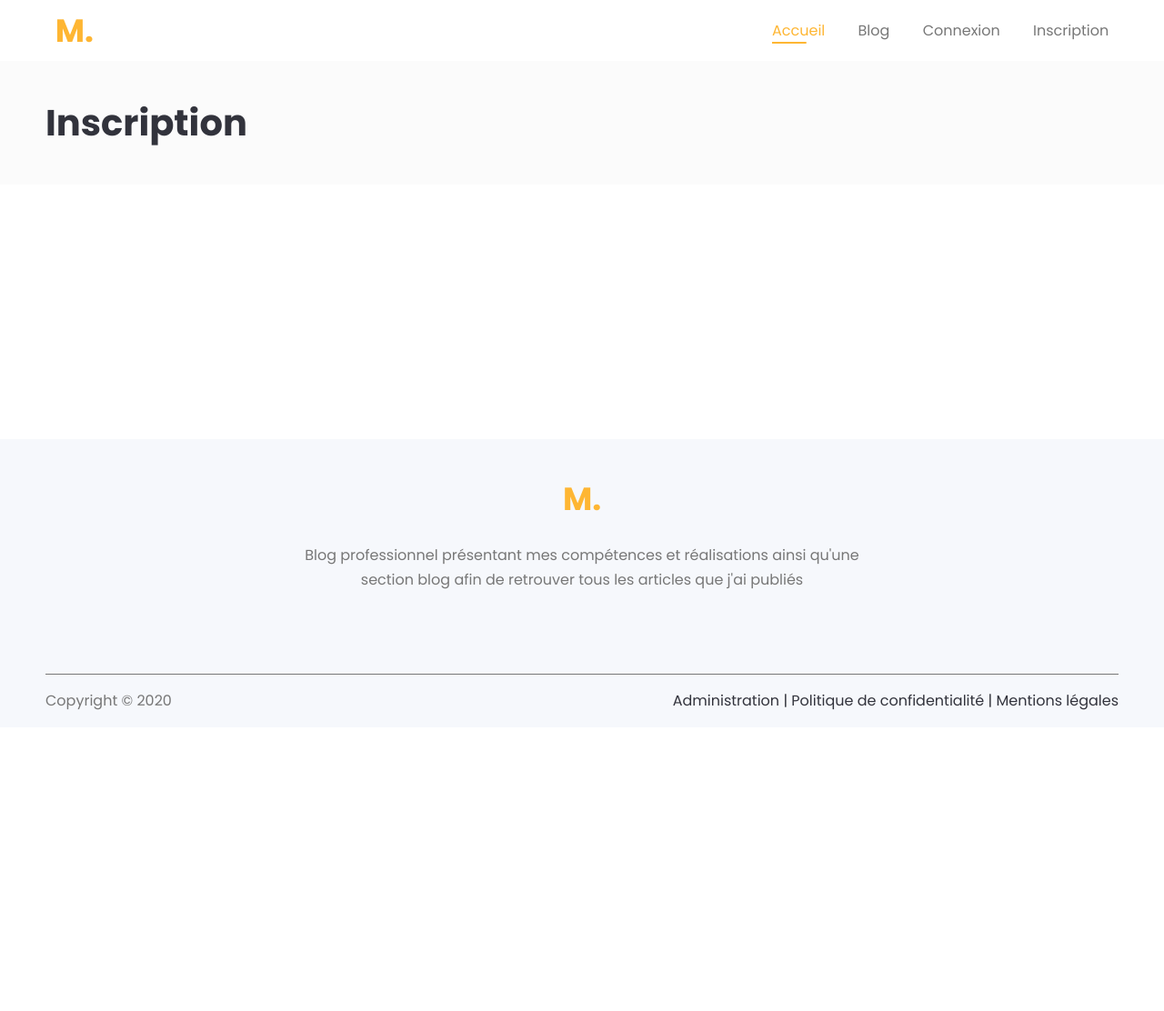
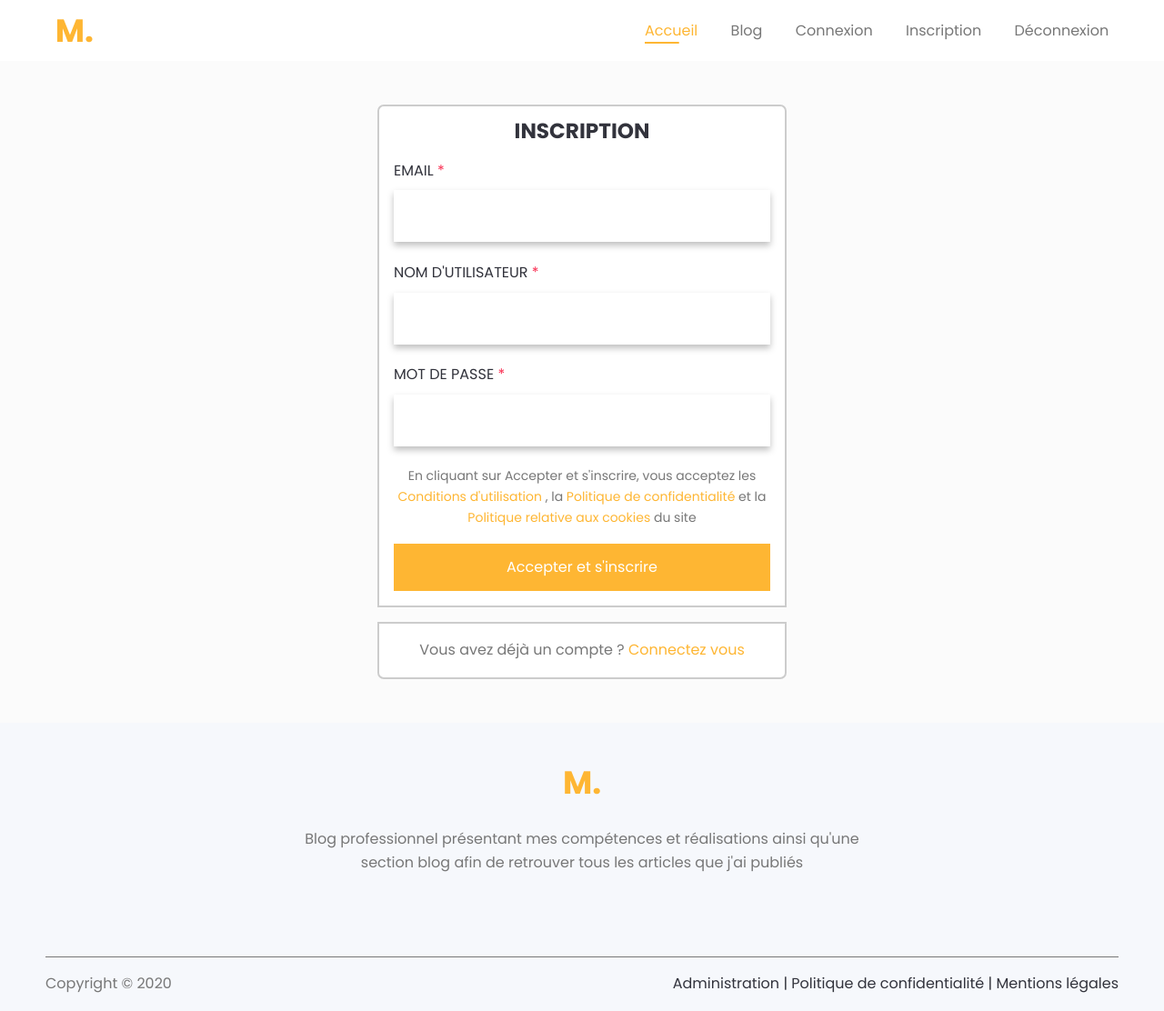
Before and after one commit to Eredost/Php-blog, a PHP site: page /inscription in a window 1280 px wide. Shown: the whole page at 91% size. Before the commit the page ends 781 px from the top, so only its background shows below. Run offline with PHP 8.4, Linux system fonts and the light colour scheme; style sheets or scripts are compiled from the project's sources; some libraries are stand-ins or nearby versions; some web fonts are replaced.

Commit message:
feat: integration of the login and registration page

```diff
--- a/App/App.php
+++ b/App/App.php
@@ -115,5 +115,11 @@ final class App
             'Blog\Controllers\SecurityController#login',
             'login'
         );
+        $this->router->map(
+            'GET',
+            '/deconnexion',
+            'Blog\Controllers\SecurityController#disconnect',
+            'disconnect'
+        );
     }
 }
--- a/App/Controllers/SecurityController.php
+++ b/App/Controllers/SecurityController.php
@@ -2,18 +2,43 @@
 
 namespace Blog\Controllers;
 
+use Blog\Forms\LoginForm;
+use Blog\Forms\SignupForm;
+use Blog\Models\User;
 use Blog\TemplateEngine;
+use Blog\Utils\Request;
 
 class SecurityController extends TemplateEngine
 {
     public function login()
     {
+        $request = new Request();
+        $loginForm = new LoginForm();
+        $loginForm->handleRequest($request->request());
 
+        if ($request->isMethod('post') && $loginForm->isValid()) {
+            // TODO: Implement login form submit
+        }
+
+        return $this->render('frontend/login', [
+            'loginForm' => $loginForm->createView(),
+        ]);
     }
 
     public function signup()
     {
-        return $this->render('frontend/signup');
+        $request = new Request();
+        $user = new User();
+        $signupForm = new SignupForm($user);
+        $signupForm->handleRequest($request->request());
+
+        if ($request->isMethod('post') && $signupForm->isValid()) {
+            // TODO: Implement signup form submit
+        }
+
+        return $this->render('frontend/signup', [
+            'signupForm' => $signupForm->createView(),
+        ]);
     }
 
     public function disconnect()
--- a/App/Forms/LoginForm.php
+++ b/App/Forms/LoginForm.php
@@ -17,7 +17,7 @@ class LoginForm extends FormBuilder
             'required'   => true,
             'validators' => [
                 new NotBlankValidator([
-                    'message' => 'Vous devez fournir un email'
+                    'message' => 'Vous devez renseigner un email'
                 ]),
                 new EmailValidator(),
                 new LengthValidator([
@@ -31,7 +31,7 @@ class LoginForm extends FormBuilder
                 'required'   => true,
                 'validators' => [
                     new NotBlankValidator([
-                        'message' => 'Vous devez fournir un mot de passe',
+                        'message' => 'Vous devez renseigner un mot de passe',
                     ]),
                     new LengthValidator([
                         'minLength'  => 8,
--- a/App/Forms/SignupForm.php
+++ b/App/Forms/SignupForm.php
@@ -19,7 +19,7 @@ class SignupForm extends FormBuilder
             'required'   => true,
             'validators' => [
                 new NotBlankValidator([
-                    'message' => 'Vous devez fournir un email'
+                    'message' => 'Vous devez renseigner un email'
                 ]),
                 new EmailValidator(),
                 new LengthValidator([
@@ -33,7 +33,7 @@ class SignupForm extends FormBuilder
                 'required'   => true,
                 'validators' => [
                     new NotBlankValidator([
-                        'message' => 'Vous devez fournir un nom d\'utilisateur'
+                        'message' => 'Vous devez renseigner un nom d\'utilisateur'
                     ]),
                     new LengthValidator([
                         'minLength'  => 3,
@@ -48,7 +48,7 @@ class SignupForm extends FormBuilder
                 'required'   => true,
                 'validators' => [
                     new NotBlankValidator([
-                        'message' => 'Vous devez fournir un mot de passe',
+                        'message' => 'Vous devez renseigner un mot de passe',
                     ]),
                     new LengthValidator([
                         'minLength'  => 8,
--- a/App/Utils/FormBuilder.php
+++ b/App/Utils/FormBuilder.php
@@ -61,10 +61,15 @@ abstract class FormBuilder
 
             throw new \InvalidArgumentException('The input field ' . $name . ' must extends Field class');
         }
+
         $this->fields[$name] = $field;
+        $getMethod = 'get'.ucfirst($field->getName());
 
-        if ($this->entity && method_exists($this->entity, 'get'.ucfirst($field->getName()))) {
-            $field->setValue($this->entity->{'get'.ucfirst($field->getName())}());
+        if ($this->entity
+            && method_exists($this->entity, $getMethod)
+            && !empty($this->entity->{$getMethod}())) {
+
+            $field->setValue($this->entity->{$getMethod}());
         }
 
         return $this;
--- a/App/views/base.tpl.php
+++ b/App/views/base.tpl.php
@@ -16,9 +16,7 @@
 
     <?php include('layouts/_header.tpl.php') ?>
 
-    <div>
-        <?= $content ?? '' ?>
-    </div>
+    <?= $content ?? '' ?>
 
     <?php include('layouts/_footer.tpl.php') ?>
 
--- a/App/views/frontend/homepage.tpl.php
+++ b/App/views/frontend/homepage.tpl.php
@@ -1,5 +1,6 @@
 <?php ob_start(); ?>
 
+<div class="page">
     <!-- Banner section -->
     <section class="banner">
         <div class="section-wrapper">
@@ -163,6 +164,7 @@
         </div>
     </section>
     <!-- Contact section END -->
+</div>
 
 <?php
 
--- a/App/views/frontend/legalMentions.tpl.php
+++ b/App/views/frontend/legalMentions.tpl.php
@@ -1,5 +1,6 @@
 <?php ob_start(); ?>
 
+<div class="page">
     <section class="page-banner">
         <div class="section-wrapper">
             <div class="page-banner__head">
@@ -43,6 +44,7 @@
             <p>Toute utilisation, reproduction, diffusion, commercialisation, modification de toute ou partie du site Michael-dev, sans autorisation de l’éditeur est prohibée et pourra entraînée des actions et poursuites judiciaires telles que notamment prévues par le Code de la propriété intellectuelle et le Code civil.</p>
         </div>
     </section>
+</div>
 
 <?php
 
--- a/App/views/frontend/privacyPolicy.tpl.php
+++ b/App/views/frontend/privacyPolicy.tpl.php
@@ -1,5 +1,6 @@
 <?php ob_start(); ?>
 
+<div class="page">
     <section class="page-banner">
         <div class="section-wrapper">
             <div class="page-banner__head">
@@ -49,6 +50,7 @@
             </p>
         </div>
     </section>
+</div>
 
 <?php
 
--- a/App/views/frontend/signup.tpl.php
+++ b/App/views/frontend/signup.tpl.php
@@ -1,8 +1,8 @@
 <?php ob_start(); ?>
 
-<section>
+<section class="signup">
     <div class="section-wrapper">
-        <div class="signup">
+        <div>
             <div class="signup__body">
 
                 <h1 class="signup__title">
@@ -10,12 +10,22 @@
                 </h1>
 
                 <form action="<?= $templateVars['router']->generate('signup') ?>" method="post">
-
+                    <?= $templateVars['signupForm'] ?>
+                    <p class="signup__agree-terms">
+                        En cliquant sur Accepter et s'inscrire, vous acceptez les
+                        <a href="#">Conditions d'utilisation</a>
+                        , la <a href="<?= $templateVars['router']->generate('privacyPolicy') ?>">Politique de confidentialité</a>
+                        et la <a href="#">Politique relative aux cookies</a> du site
+                    </p>
+                    <input class="button square full-width" type="submit" value="Accepter et s'inscrire">
                 </form>
             </div>
 
             <div class="signup__footer">
-
+                <p>
+                    Vous avez déjà un compte ?
+                    <a href="<?= $templateVars['router']->generate('login') ?>">Connectez vous</a>
+                </p>
             </div>
         </div>
     </div>
--- a/App/views/layouts/_header.tpl.php
+++ b/App/views/layouts/_header.tpl.php
@@ -17,10 +17,13 @@
                     <a href="#" class="navbar__link">Blog</a>
                 </li>
                 <li class="navbar__item">
-                    <a href="#" class="navbar__link">Connexion</a>
+                    <a href="<?= $templateVars['router']->generate('login') ?>" class="navbar__link">Connexion</a>
                 </li>
                 <li class="navbar__item">
-                    <a href="#" class="navbar__link">Inscription</a>
+                    <a href="<?= $templateVars['router']->generate('signup') ?>" class="navbar__link">Inscription</a>
+                </li>
+                <li class="navbar__item">
+                    <a href="<?= $templateVars['router']->generate('disconnect') ?>" class="navbar__link">Déconnexion</a>
                 </li>
             </ul>
         </nav>
--- a/src/scss/base/_base.scss
+++ b/src/scss/base/_base.scss
@@ -32,6 +32,10 @@ section:nth-of-type(odd) {
   text-align: center;
 }
 
+.page {
+  flex-grow: 1;
+}
+
 @media all and (min-width: $breakpoint-medium) {
   section {
     padding: 3em 0;
--- a/src/scss/components/_button.scss
+++ b/src/scss/components/_button.scss
@@ -16,4 +16,8 @@
   &.square {
     border-radius: 0;
   }
+
+  &.full-width {
+    width: 100%;
+  }
 }
--- /dev/null
+++ b/src/scss/layout/_signup.scss
@@ -0,0 +1,61 @@
+.signup {
+  display: flex;
+  justify-content: center;
+  align-items: center;
+  flex-grow: 1;
+
+  &__body,
+  &__footer {
+    border: 2px solid #ccc;
+    border-radius: 7px;
+    background-color: #fff;
+    padding: 1em;
+  }
+
+  &__body {
+    border-bottom-left-radius: 0;
+    border-bottom-right-radius: 0;
+    max-width: 450px;
+  }
+
+  &__title {
+    font-size: 1.45em;
+    margin-bottom: 0.8em;
+    text-transform: uppercase;
+    text-align: center;
+  }
+
+  &__agree-terms {
+    text-align: center;
+    font-size: 14px;
+    margin-bottom: 1.2em;
+
+    & > a {
+      font-size: 14px;
+      color: $brand-color;
+
+      &:hover {
+        text-decoration: underline;
+      }
+    }
+  }
+
+  &__footer {
+    border-top-left-radius: 0;
+    border-top-right-radius: 0;
+    text-align: center;
+    margin-top: 1em;
+
+    & > p {
+      margin-bottom: 0;
+    }
+
+    & a {
+      color: $brand-color;
+
+      &:hover {
+        text-decoration: underline;
+      }
+    }
+  }
+}
--- a/src/scss/main.scss
+++ b/src/scss/main.scss
@@ -21,6 +21,8 @@
 @import "layout/contact";
 @import "layout/footer";
 @import "layout/page-banner";
+@import "layout/login";
+@import "layout/signup";
 
 // Components
 @import "components/logo";
```
Also changed, not shown: App/views/frontend/login.tpl.php (+17 -2 lines), src/scss/layout/_login.scss (added, +46 -0 lines). Lines whose indentation alone changed are shown as unchanged.
